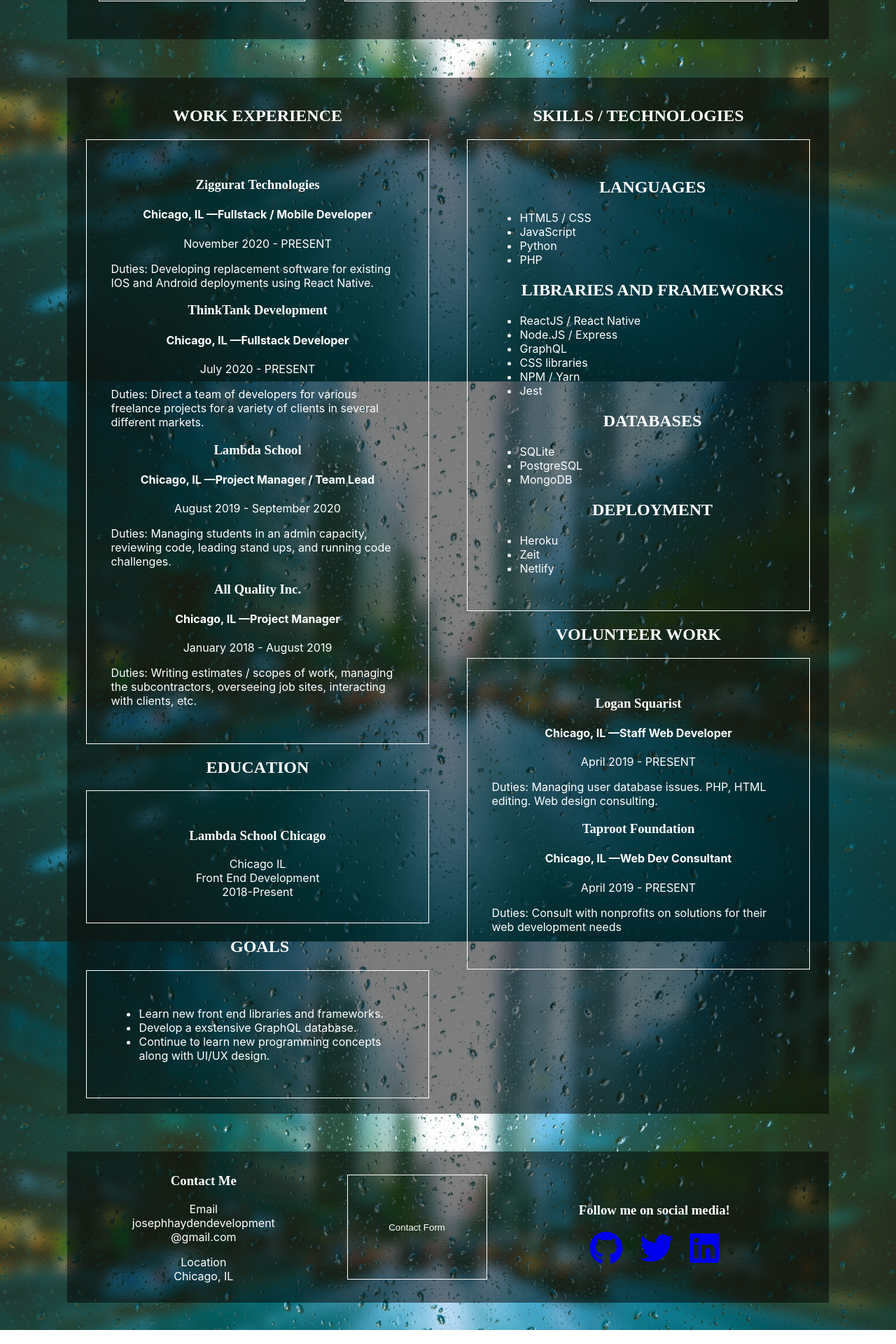
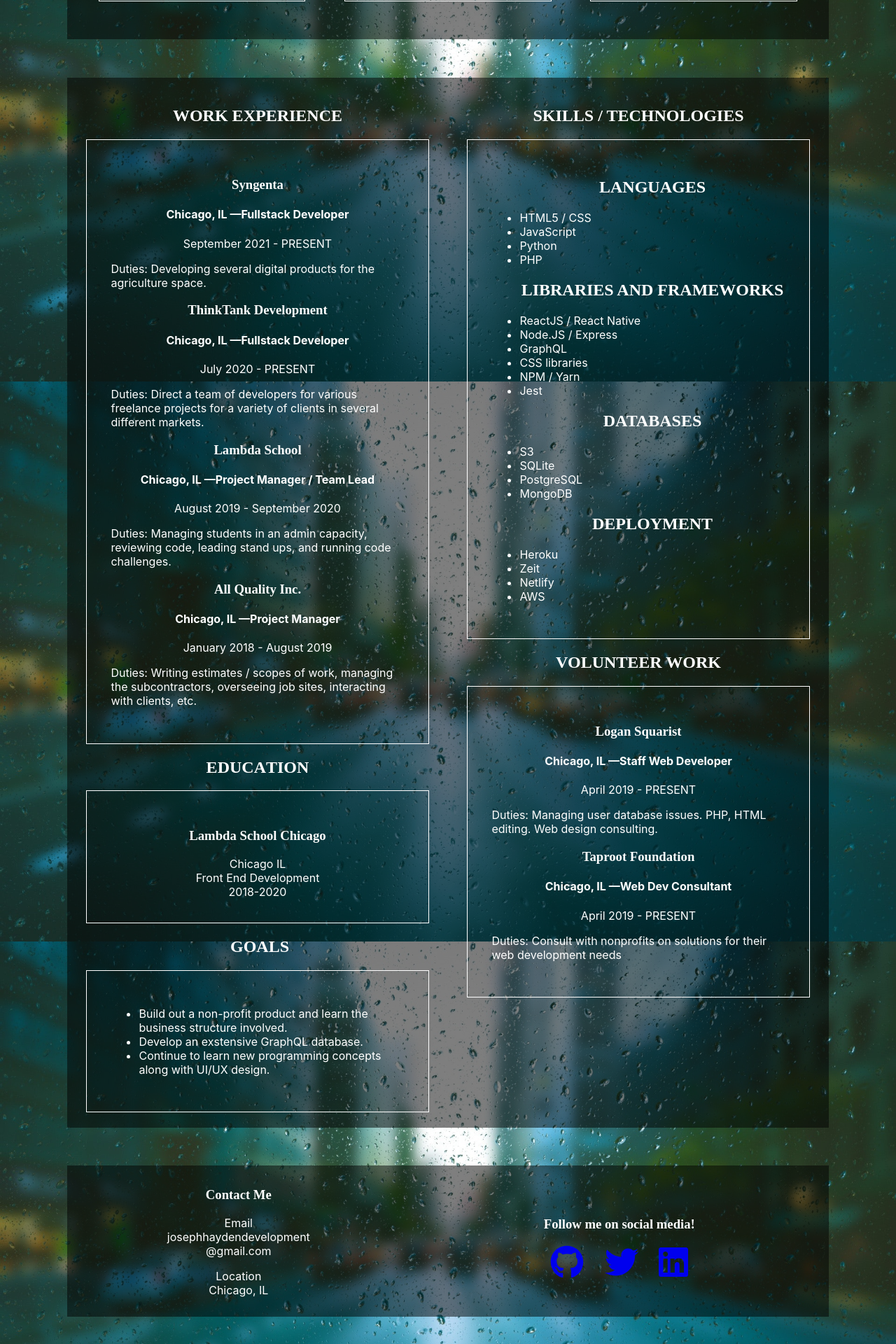
Before and after one commit to JHaydenDev/JHaydenDev.github.io, a React (Create React App) app: page /#/contact in a window 1280 px wide. Shown: the part 255-2175 px from the top of the page at 70% size. Built offline with nearby package versions, Linux system fonts and the light colour scheme; a web font is replaced by a local one.

Commit message:
Updating

```diff
--- a/src/Components/Body/Resume.js
+++ b/src/Components/Body/Resume.js
@@ -55,12 +55,11 @@
             <Card>
               <div>
                 <div>
-                  <h3>Ziggurat Technologies</h3>
-                  <h4>Chicago, IL —Fullstack / Mobile Developer</h4>
-                  <div>November 2020 - PRESENT</div>
+                  <h3>Syngenta</h3>
+                  <h4>Chicago, IL —Fullstack Developer</h4>
+                  <div>September 2021 - PRESENT</div>
                   <p>
-                    Duties: Developing replacement software for existing IOS and
-                    Android deployments using React Native.
+                    Duties: Developing several digital products for the agriculture space.
                   </p>
                 </div>
                 <h3>ThinkTank Development</h3>
@@ -99,14 +98,14 @@
                 <h3>Lambda School Chicago</h3>
                 <div>Chicago IL</div>
                 <div>Front End Development</div>
-                <div>2018-Present</div>
+                <div>2018-2020</div>
               </div>
             </Card>
             <h2> GOALS</h2>
             <Card>
               <ul>
-                <li>Learn new front end libraries and frameworks.</li>
-                <li>Develop a exstensive GraphQL database.</li>
+                <li>Build out a non-profit product and learn the business structure involved.</li>
+                <li>Develop an exstensive GraphQL database.</li>
                 <li>
                   Continue to learn new programming concepts along with UI/UX
                   design.
@@ -134,6 +133,7 @@
                   <li>NPM / Yarn</li>
                   <li>Jest</li>
                   <h2>DATABASES</h2>
+                  <li>S3</li>
                   <li>SQLite</li>
                   <li>PostgreSQL</li>
                   <li>MongoDB</li>
@@ -141,6 +141,7 @@
                   <li>Heroku</li>
                   <li>Zeit</li>
                   <li>Netlify</li>
+                  <li>AWS</li>
                 </ul>
               </Card>
               <h2>VOLUNTEER WORK</h2>
--- a/src/Components/Footer/Contact/Contact.js
+++ /dev/null
@@ -1,36 +0,0 @@
-import React, { Component } from "react";
-import styled from "styled-components";
-import ContactBox from "./ContactBox";
-
-const ButtonWrapper = styled.div`
-  display:flex;
-  align-items: center;
-`;
-
-
-class Contact extends Component {
-  constructor(props) {
-    super(props);
-    this.state = {
-
-     };
-  }
-
-  handleSubmit = (event) => {
-    event.preventDefault()
-    this.sendMessage()
-  }
-
-y
-
-  render() {
-
-    return (
-      <ButtonWrapper>
-        <ContactBox/>
-      </ButtonWrapper>
-    );
-  }
-}
-
-export default Contact;
--- a/src/Components/Footer/Contact/ContactBox.js
+++ /dev/null
@@ -1,204 +0,0 @@
-import React, { Component } from "react";
-import axios from "axios";
-import styled from "styled-components";
-import Fade from "react-reveal/Fade";
-
-const Buttons = styled.button`
-  color: white;
-  background-color: Transparent;
-  border: 1px solid white;
-  margin: 5%;
-  padding: 2%;
-  &:hover {
-    border: 1px solid aqua;
-    color: aqua;
-    transition: 0.3s;
-    box-shadow: 0 5px 15px rgba(0, 0, 0, 1);
-  }
-`;
-
-const ContactButton = styled.button`
-  color: white;
-  background-color: Transparent;
-  border: 1px solid white;
-  margin: 5%;
-  height: 150px;
-  width: 200px;
-  padding: 2%;
-  &:hover {
-    border: 1px solid aqua;
-    color: aqua;
-    transition: 0.3s;
-    box-shadow: 0 5px 15px rgba(0, 0, 0, 1);
-  }
-`;
-
-const MessageBox = styled.textarea`
-  height: 150px;
-`;
-
-const GOOGLE_FORM_MESSAGE_ID = "entry.839337160";
-const GOOGLE_FORM_EMAIL_ID = "entry.1045781291";
-const CORS_PROXY = "https://cors-anywhere.herokuapp.com/";
-const GOOGLE_FORM_ACTION =
-  "https://docs.google.com/forms/u/1/d/e/1FAIpQLScu94WMCzap_LGPhAFEu2Sib8SivvL5-QWmHN2nTOD-SSz6Ug/formResponse";
-
-class ContactBox extends Component {
-  constructor(props) {
-    super(props);
-    this.state = {
-      message: "",
-      email: "",
-      showForm: false,
-      sendingMessage: false,
-      messageSent: false,
-      messageError: false
-    };
-  }
-
-  handleChange = event => {
-    this.setState({ [event.target.name]: event.target.value });
-  };
-
-  handleSubmit = event => {
-    event.preventDefault();
-    this.setState({
-      sendingMessage: true
-    });
-    this.sendMessage();
-  };
-
-  handleFormToggle = () => {
-    this.setState(prevState => {
-      const { showForm } = prevState;
-      return {
-        showForm: !showForm
-      };
-    });
-  };
-
-  handleReturnButton = () => {
-    this.setState({
-      showForm: false,
-      messageSent: false,
-      messageError: false
-    });
-  };
-
-  sendMessage = () => {
-    const formData = new FormData();
-    formData.append(GOOGLE_FORM_MESSAGE_ID, this.state.message);
-    formData.append(GOOGLE_FORM_EMAIL_ID, this.state.email);
-
-    axios
-      .post(CORS_PROXY + GOOGLE_FORM_ACTION, formData)
-      .then(() => {
-        this.setState({
-          messageSent: true,
-          sendingMessage: false,
-          message: "",
-          email: ""
-        });
-      })
-      .catch(() => {
-        this.setState({
-          messageError: true,
-          sendingMessage: false
-        });
-      });
-  };
-
-  returnButton = () => (
-    <Buttons
-      id="return-button"
-      className="btn btn-default btn-xs"
-      onClick={this.handleReturnButton}
-    >
-      Return
-    </Buttons>
-  );
-
-  render() {
-    if (this.state.sendingMessage) {
-      return <div>Sending...</div>;
-    }
-
-    if (this.state.messageSent) {
-      return (
-        <React.Fragment>
-          <div className="success-message">Sent! I will respond ASAP!</div>
-          {this.returnButton()}
-        </React.Fragment>
-      );
-    }
-
-    if (this.state.messageError) {
-      return (
-        <React.Fragment>
-          <div className="error-message">
-            Sorry, your message was not sent. Contact me at:
-            josephhaydendevelopment@gmail.com
-          </div>
-          {this.returnButton()}
-        </React.Fragment>
-      );
-    }
-
-    if (this.state.showForm === false) {
-      return (   <Fade cascade>
-        <ContactButton onClick={this.handleFormToggle}>
-          Contact Form
-        </ContactButton>
-        </Fade>
-      );
-    }
-
-    return (
-      <React.Fragment>
-            <Fade cascade>
-        <div>
-          <form onSubmit={this.handleSubmit}>
-            <div>
-              <label htmlFor="email">Email:</label>
-              <div>
-                <input
-                  type="email"
-                  name="email"
-                  id="email"
-                  value={this.state.email}
-                  onChange={this.handleChange}
-                  required
-                />
-              </div>
-            </div>
-            <div>
-              <label htmlFor="message">Message:</label>
-              <div>
-                <MessageBox
-                  id="message"
-                  name="message"
-                  required
-                  value={this.state.message}
-                  onChange={this.handleChange}
-                />
-              </div>
-            </div>
-            <div>
-              <Buttons
-                type="button"
-                id="cancel-button"
-                onClick={this.handleFormToggle}
-              >
-                Cancel
-              </Buttons>
-              <Buttons type="submit">Submit</Buttons>
-            </div>
-          </form>
-        </div>
-        </Fade>
-      </React.Fragment>
-    );
-  }
-}
-
-export default ContactBox;
--- a/src/Components/Footer/Footer.js
+++ b/src/Components/Footer/Footer.js
@@ -6,7 +6,6 @@
   faTwitter,
   faLinkedin
 } from "@fortawesome/free-brands-svg-icons";
-import Contact from "./Contact/Contact";
 import Fade from "react-reveal/Fade";
 
 const Wrapper = styled.div`
@@ -68,7 +67,6 @@
           <p>Email<br/>josephhaydendevelopment<br/>@gmail.com</p>
           <p>Location<br/>Chicago, IL</p>
         </ContactInfo>
-        <Contact/>
         <SocialFollow>
           <h3>Follow me on social media!</h3>
           <div>
```
Also changed, not shown: 1 other file (tests, documents, lock files or other folders).
